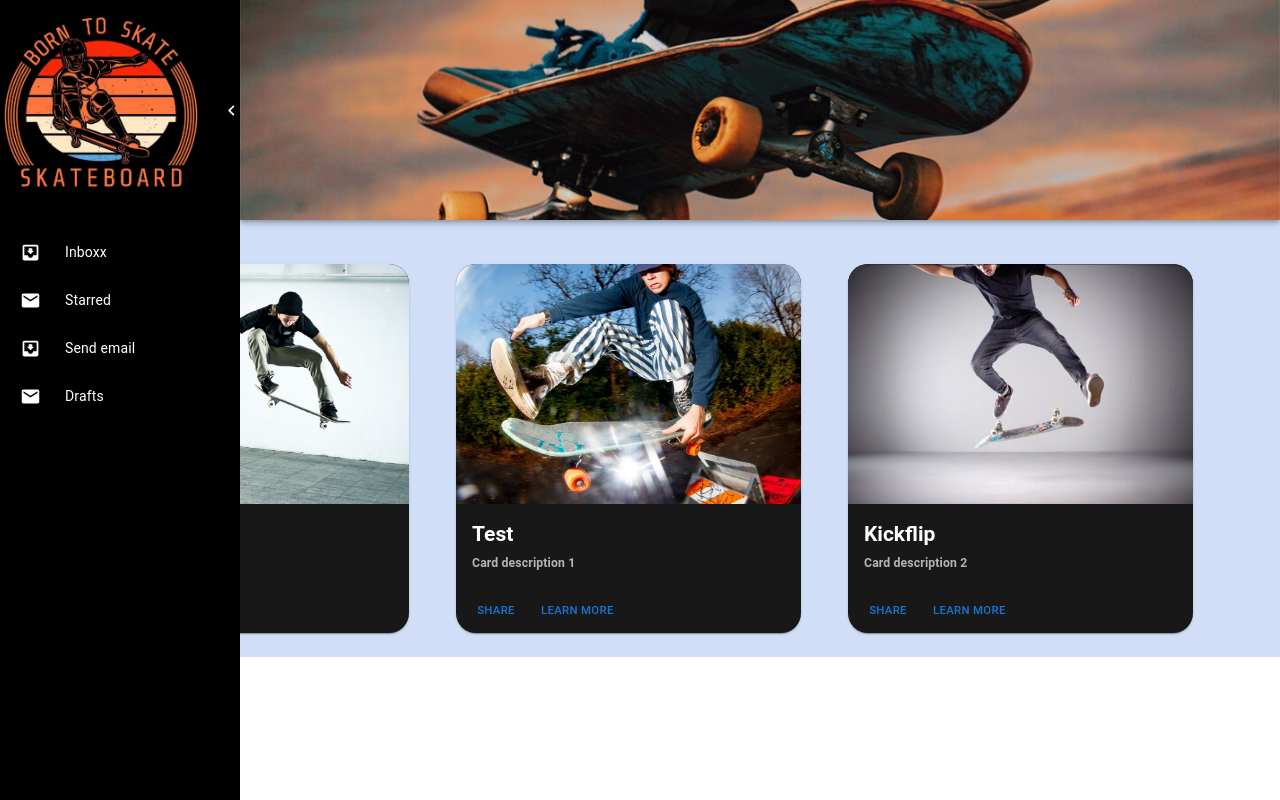
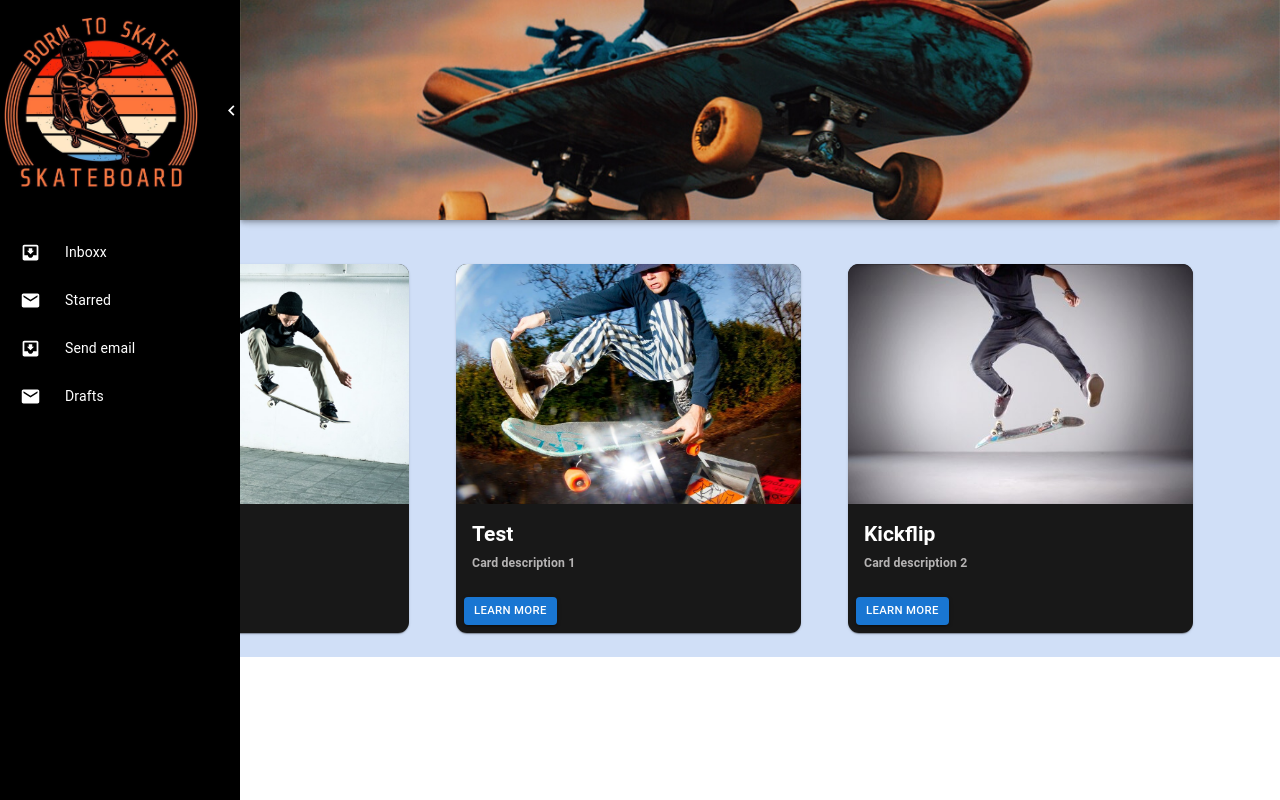
Before and after one commit to rafaelpolonio92/sport-frontend, a React (Create React App) app: page / in a window 1280 px wide. Built offline with nearby package versions, Linux system fonts and the light colour scheme.

Commit message:
adding youtube link

```diff
--- a/src/components/Cards/index.jsx
+++ b/src/components/Cards/index.jsx
@@ -17,7 +17,7 @@ const MediaCard = ({ title, description, imageUrl, videoUrl }) => {
 
   console.log(modalOpen)
   return (
-  <MatteBlackCard sx={{ maxWidth: 345, borderRadius: '20px' }}>
+  <MatteBlackCard sx={{ maxWidth: 345, borderRadius: '11px' }}>
     <CardActionArea>
       <CardMedia
         component="img"
@@ -34,8 +34,7 @@ const MediaCard = ({ title, description, imageUrl, videoUrl }) => {
         </Typography>
       </CardContent>
       <CardActions>
-        <Button size="small">Share</Button>
-        <Button size="small" onClick={() => handleModalOpen(videoUrl)} >Learn More</Button>
+        <Button variant="contained" size="small" onClick={() => handleModalOpen(videoUrl)} >Learn More</Button>
       </CardActions>
     </CardActionArea>
 
```
